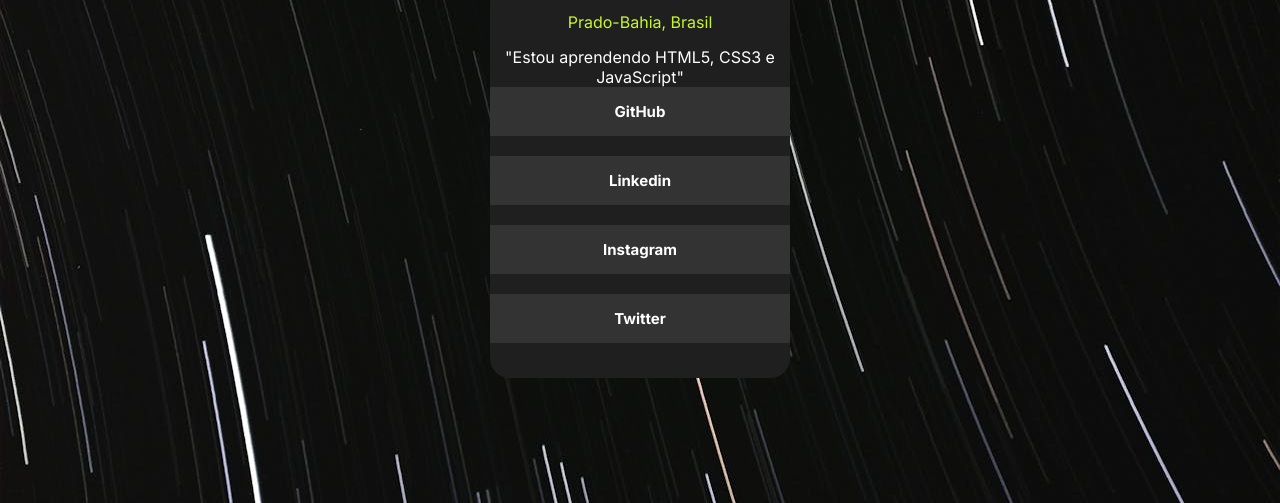
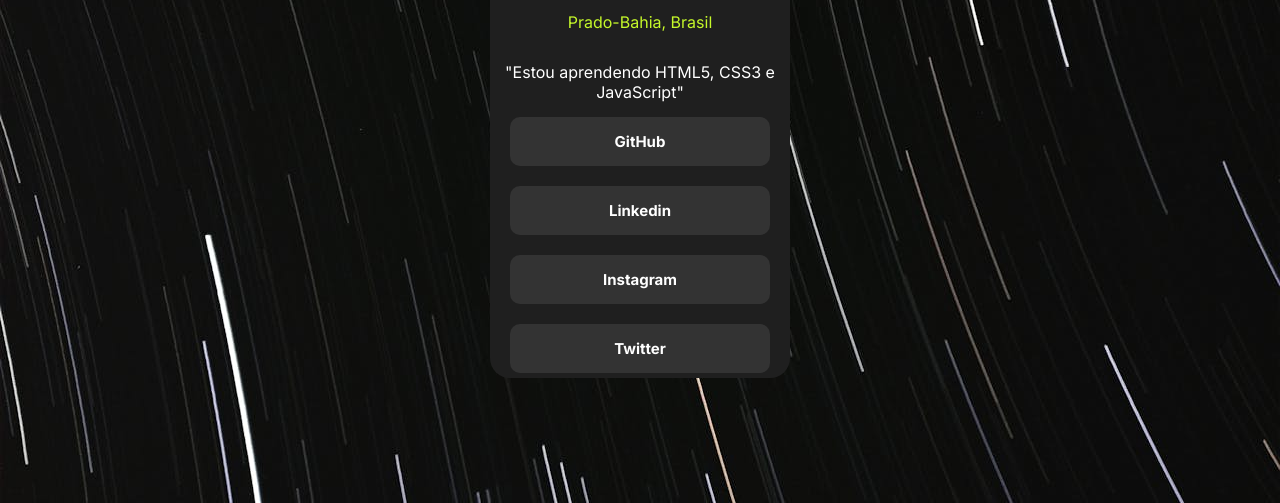
Before and after one commit to GustaDDD/link-page-social, a plain HTML site: page index.html in a window 1280 px wide. Shown: the part 297-800 px from the top of the page. Drawn offline with Linux system fonts and the light colour scheme.

Commit message:
falta o modelo desktop

```diff
--- a/estilos/style.css
+++ b/estilos/style.css
@@ -54,6 +54,7 @@
     text-align: center;
     color: white;
     padding-top: 15px;
+    padding-bottom: 15px;
 
 
 }
@@ -72,4 +73,7 @@
     padding: 15px;
     background-color: hsl(0, 0%, 20%);
     font-size: 15px;
+    border-radius: 10px;
+    margin-right: 20px;
+    margin-left: 20px;
  }
--- a/index.html
+++ b/index.html
@@ -12,10 +12,10 @@
         <h1>Gustavo Rodrigues</h1>
         <p id="local">Prado-Bahia, Brasil</p>
         <p>"Estou aprendendo HTML5, CSS3 e JavaScript"</p>
-        <a href="#">GitHub</a><br>
-        <a href="#">Linkedin</a><br>
-        <a href="#">Instagram</a><br>
-        <a href="#">Twitter</a>
+        <a href="https://github.com/GustaDDD?tab=repositories" target="_blank">GitHub</a><br>
+        <a href="https://www.linkedin.com/in/gustavo-rodrigues-9586602a3" target="_blank">Linkedin</a><br>
+        <a href="https://www.instagram.com/gusta_r01/" target="_blank">Instagram</a><br>
+        <a href="https://x.com/GustavoRs98" target="_blank">Twitter</a>
         </div>
 
 
```
